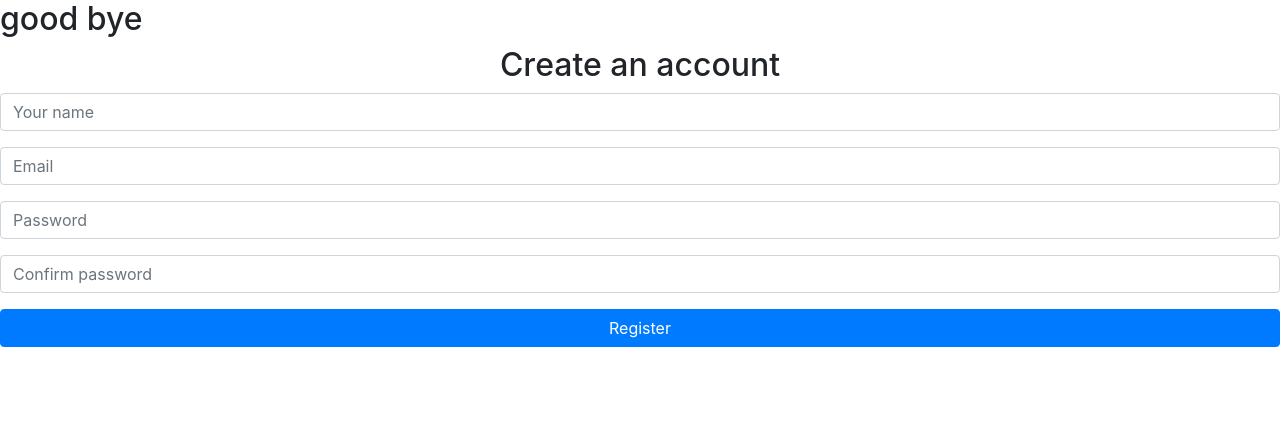
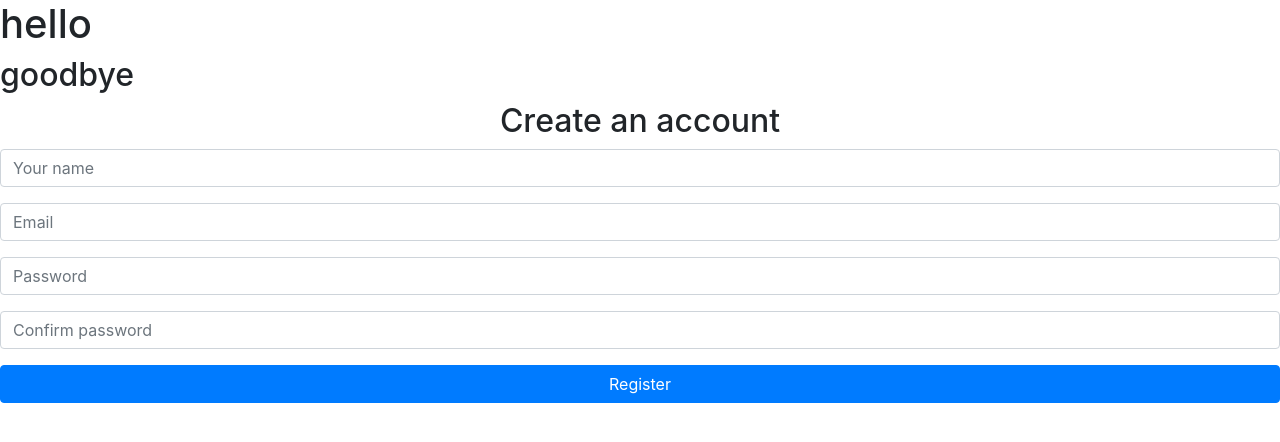
Before and after one commit to dochinhthtn/CI65, a plain HTML site: page index.html in a window 1280 px wide. Drawn offline with nearby package versions, Linux system fonts and the light colour scheme.

Commit message:
Add heading, delete app content

```diff
--- a/index.html
+++ b/index.html
@@ -39,9 +39,9 @@
 </head>
 
 <body>
-    <div id="app">
-        <h2>good bye</h2>
-    </div>
+    <h1>hello</h1>
+    <h2>goodbye</h2>
+    <div id="app"></div>
 
     <script src="./js/app.js" type="module"></script>
 </body>
```
